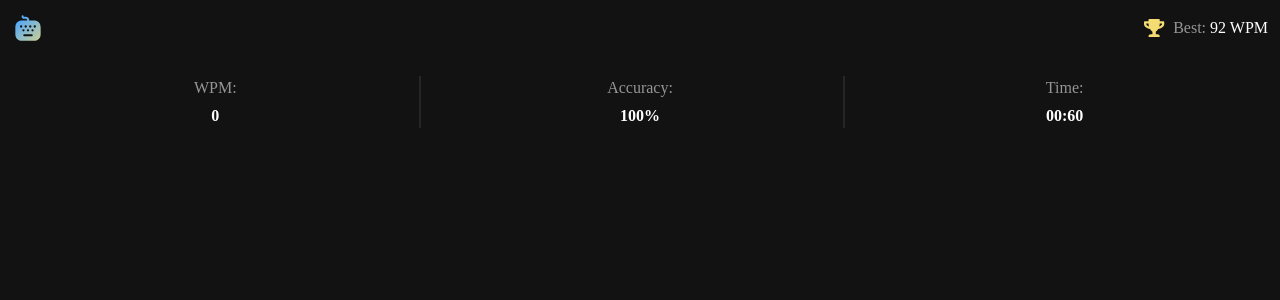
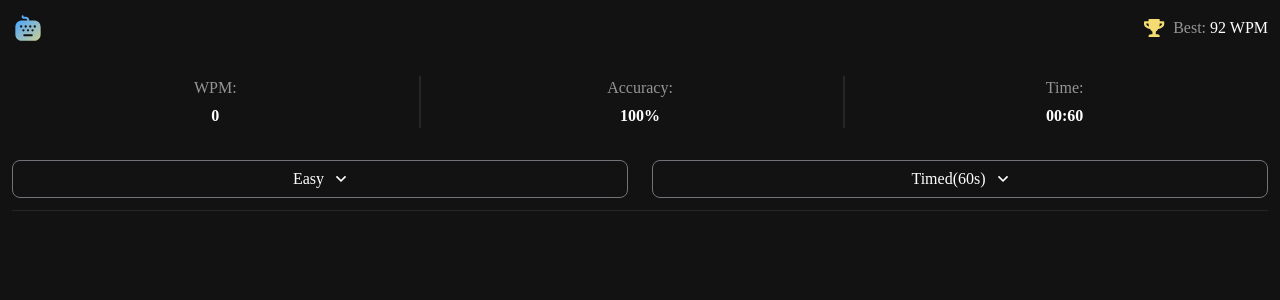
Before and after one commit to hasanlashgari01/frontend-mentor-challenges, a React (Vite) app: page / in a window 1280 px wide. Shown: the top 300 px of the page. Built offline with nearby package versions, Linux system fonts and the light colour scheme; a web font is replaced by a local one.

Commit message:
add dropdown - difficulty and mode

```diff
--- a/src/App.tsx
+++ b/src/App.tsx
@@ -1,13 +1,26 @@
 import Header from "@/components/header/header.tsx";
 import Status from "@/components/status/status.tsx";
+import Dropdown from "@/components/dropdown/dropdown.tsx";
 
 function App() {
   return (
     <>
       <Header />
       <div className="container">
-        <div>
+        <div className="justify-between border-b border-b-neutral-800 pb-3 lg:flex">
           <Status />
+          <div className="mt-8 flex gap-x-4 divide-neutral-800 *:not-last:pr-2 lg:gap-x-4 lg:divide-x-2">
+            <Dropdown
+              title="Difficulty"
+              values={["easy", "medium", "hard"]}
+              defaultValue="easy"
+            />
+            <Dropdown
+              title="Mode"
+              values={["timed(60s)", "passage"]}
+              defaultValue="timed(60s)"
+            />
+          </div>
         </div>
       </div>
     </>
```
